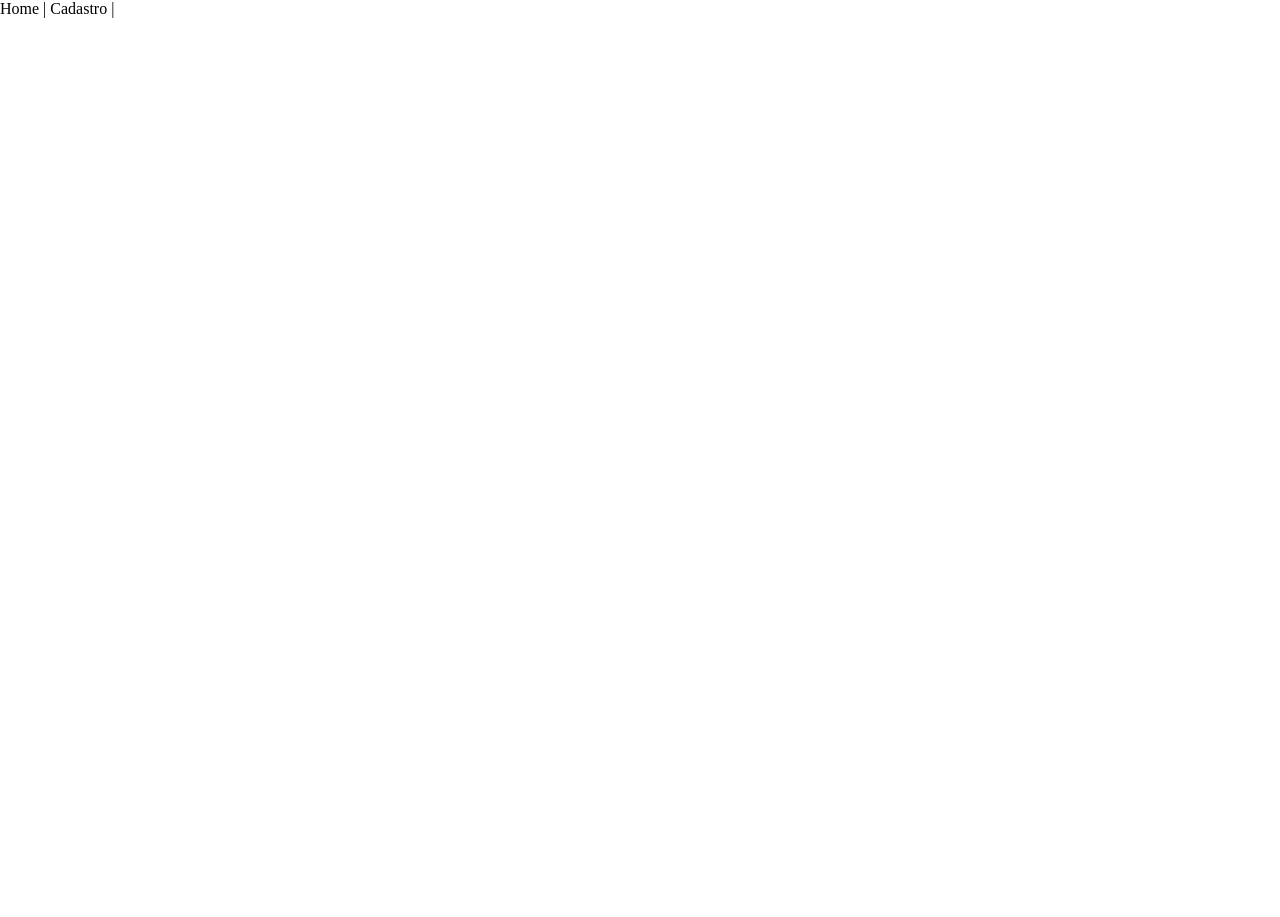
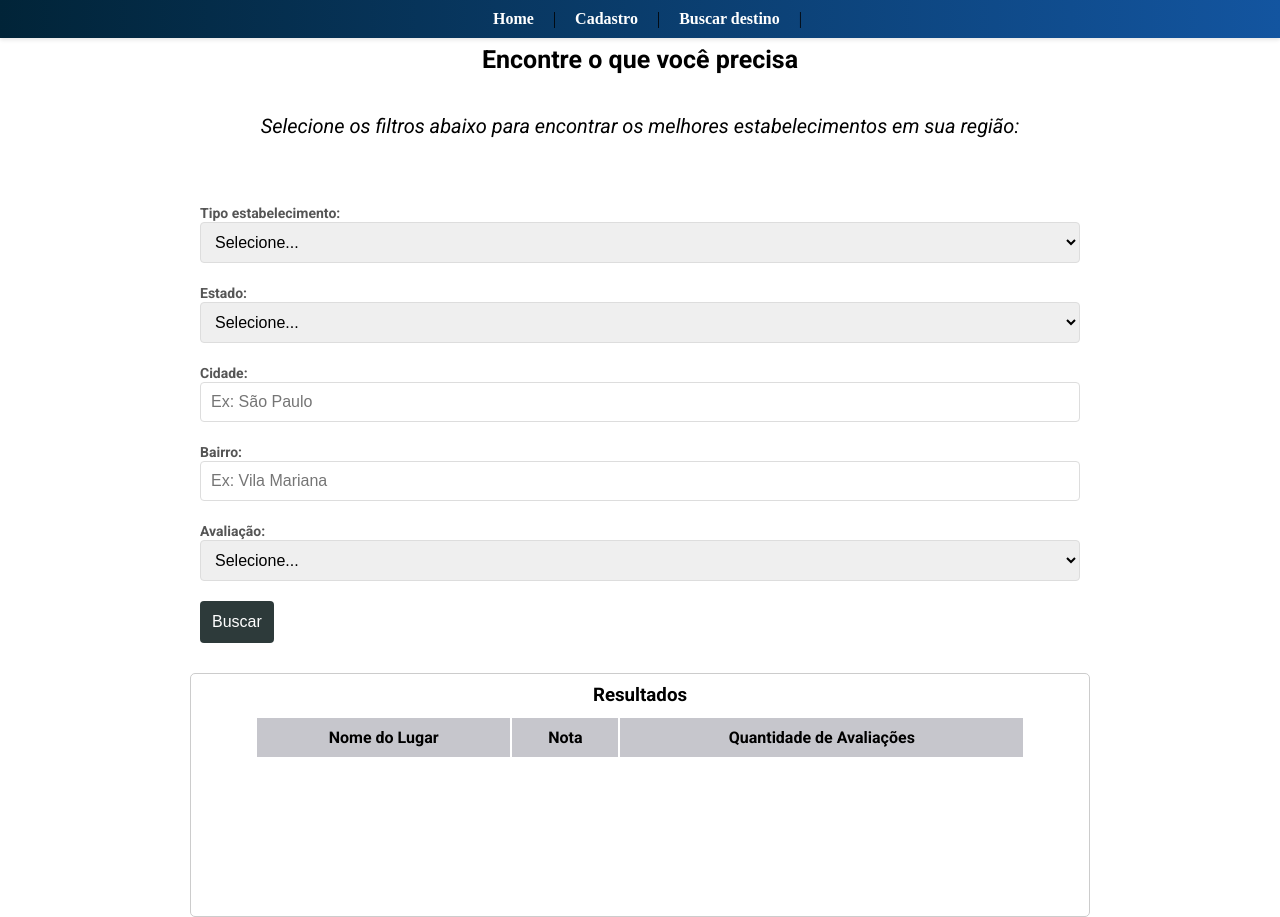
Before and after one commit to NadiaBrandao/Ideal, an Angular app: page /busca in a window 1280 px wide. Before the commit this address led to /. Before the commit the page ends 800 px from the top, so only its background shows below. Built offline with nearby package versions, Linux system fonts and the light colour scheme.

Commit message:
alterações no menu

```diff
--- a/src/app/app.component.html
+++ b/src/app/app.component.html
@@ -1,6 +1,7 @@
 <nav class="menu">
   <a routerLink="/">Home</a> |
   <a routerLink="/cadastro">Cadastro</a> |
+  <a routerLink="/busca">Buscar destino</a> |
 
 </nav>
 
--- a/src/app/app.component.scss
+++ b/src/app/app.component.scss
@@ -0,0 +1,25 @@
+
+.menu {
+    position: fixed;
+    top: 0;
+    left: 0;
+    width: 100%;
+    background: linear-gradient(to right, rgb(1, 36, 56), rgb(19, 85, 160));
+    padding: 10px 0;
+    text-align: center;
+    z-index: 1000;
+    box-shadow: 0 2px 4px rgba(0, 0, 0, 0.1);
+  }
+
+
+  .menu a {
+    margin: 0 15px;
+    text-decoration: none;
+    color: white;
+    font-weight: bold;
+  }
+
+  .menu a:hover {
+    color: #ffccff;
+    text-decoration: underline;
+  }
--- a/src/app/app.component.ts
+++ b/src/app/app.component.ts
@@ -1,11 +1,11 @@
 import { Component } from '@angular/core';
-import { RouterOutlet } from '@angular/router';
+import { RouterModule, RouterOutlet } from '@angular/router';
 import axios from 'axios';
 
 @Component({
   selector: 'app-root',
   standalone: true,
-  imports: [RouterOutlet],
+  imports: [RouterOutlet, RouterModule],
   templateUrl: './app.component.html',
   styleUrl: './app.component.scss'
 })
--- a/src/app/busca1/busca1.component.html
+++ b/src/app/busca1/busca1.component.html
@@ -1,3 +1,9 @@
+
+<section class="Texto1">
+    <h2>Encontre o que você precisa</h2>
+    <p>Selecione os filtros abaixo para encontrar os melhores estabelecimentos em sua região:</p>
+</section>
+
 <form [formGroup]="buscaForm" (ngSubmit)="onBuscar()">
     <div class="form-group">
         <label for="serviceType">Tipo estabelecimento:</label>
--- a/src/app/busca1/busca1.component.scss
+++ b/src/app/busca1/busca1.component.scss
@@ -70,6 +70,7 @@ main {
 form {
     display: flex;
     flex-direction: column;
+    padding-top: 45px;
 }
 
 .form-group {
@@ -164,3 +165,27 @@ footer {
 
 
 }
+
+
+// estilo para texto antes da busca
+
+.Texto1 {
+    display: flex;
+    flex-direction: column;
+    align-items: center;
+    justify-content: center;
+    padding: 0 70px;
+    font-family: "Roboto", sans-serif;
+}
+
+.Texto1 p{
+        font-size: 20px;
+        font-style: italic;
+        padding-bottom: 10px;
+}
+.Texto1 h2{
+    font-size: 25px;
+    font-style: bold;
+    padding-bottom: 40px;
+    padding-top: 45px;
+}
--- a/src/app/components/cadastro/cadastro.component.html
+++ b/src/app/components/cadastro/cadastro.component.html
@@ -1,6 +1,12 @@
-<h1>Página de Cadastro</h1>
-
 <section class="cadastro">
     <img class="imagem-cadastro" ngSrc="/assets/dicas-de-viagem.jpg" width="600" height="500">
+
     <app-formulario></app-formulario>
 </section>
+    <footer>
+        <div class="infoContato">
+            <p>Site Criado para disciplina Univesp DRP01 Projeto Integrador em
+                Computação III</p>
+            <p>Grupo 008 </p>
+        </div>
+    </footer>
--- a/src/app/components/cadastro/cadastro.component.scss
+++ b/src/app/components/cadastro/cadastro.component.scss
@@ -0,0 +1,31 @@
+
+/* Estilo para o contêiner da seção de cadastro */
+.cadastro {
+    display: flex; /* Usando flexbox para alinhar os itens lado a lado */
+    background-color: rgb(19, 85, 160);
+    flex-direction: row; /* Coloca os elementos na horizontal, com a imagem à esquerda e o formulário à direita */
+    align-items: center; /* Alinha os itens no centro verticalmente */
+    justify-content: center; /* Alinha os itens no centro horizontalmente */
+    font-family: "Roboto", sans-serif;
+    gap: 60px; /* Adiciona um espaço entre o formulário e a imagem */
+    flex-wrap: wrap; /* Permite que os itens se movam para a linha seguinte em telas pequenas */
+    padding-top: 45px;
+}
+
+/* Estilo da imagem */
+.imagem-cadastro {
+    max-width: 50%; /* A largura máxima da imagem será 50% do tamanho disponível */
+    height: auto; /* Mantém a proporção da imagem */
+    flex: 1 1 300px; /* Permite que a imagem encolha ou cresça, mas ocupe no mínimo 300px de largura */
+}
+
+
+footer {
+    background-color: #333;
+    color: #fff;
+    padding: 10px;
+    text-align: center;
+    bottom: 0;
+    left: 0;
+    position: relative; /* Evita sobreposição */
+  }
--- a/src/app/components/cadastro/cadastro.component.ts
+++ b/src/app/components/cadastro/cadastro.component.ts
@@ -1,10 +1,11 @@
 import { Component } from '@angular/core';
 import { FormularioComponent } from "../formulario/formulario.component";
+import { NgOptimizedImage } from '@angular/common';
 
 @Component({
   selector: 'app-cadastro',
   standalone: true,
-  imports: [FormularioComponent],
+  imports: [FormularioComponent, NgOptimizedImage],
   templateUrl: './cadastro.component.html',
   styleUrl: './cadastro.component.scss'
 })
--- a/src/app/components/header/header.component.scss
+++ b/src/app/components/header/header.component.scss
@@ -6,5 +6,6 @@
     font-size: 25px;
     background-color: rgb(19, 85, 160);
     color: white;
+    padding-top: 45px;
 
 }
--- a/src/app/components/home/home.component.html
+++ b/src/app/components/home/home.component.html
@@ -20,22 +20,15 @@
         </p>
     </section>
 
-    <!-- formulario cadastro-->
+    <!-- formulario cadastro
     <section class="cadastro">
         <img class="imagem-cadastro" ngSrc="/assets/dicas-de-viagem.jpg" width="600" height="500">
         <app-formulario></app-formulario>
-    </section>
-    <!--
-    <section class="SisBusca">
-        <h2>Encontre o que você precisa</h2>
-        <p>Selecione os filtros abaixo para encontrar os melhores estabelecimentos em sua região:</p>
-
-        <newsletter-form></newsletter-form>
     </section> -->
 
-    <section class="busca">
-        <!-- <app-busca1></app-busca1> -->
-    </section>
+   <!--- <section class="busca">
+        <app-busca1></app-busca1>
+    </section> -->
 
     <!-- testes busca1-->
     <section>
--- a/src/app/components/home/home.component.scss
+++ b/src/app/components/home/home.component.scss
@@ -131,3 +131,26 @@ main{
 
     }
 }
+
+
+// estilo para texto antes da busca
+
+.Texto1 {
+    display: flex;
+    flex-direction: column;
+    align-items: center;
+    justify-content: center;
+    padding: 0 70px;
+    font-family: "Roboto", sans-serif;
+}
+
+.Texto1 p{
+        font-size: 20px;
+        font-style: italic;
+        padding-bottom: 10px;
+}
+.Texto1 h2{
+    font-size: 25px;
+    font-style: bold;
+    padding-bottom: 40px;
+}
```
Also changed, not shown: src/app/app.routes.ts (+4 -5 lines).
